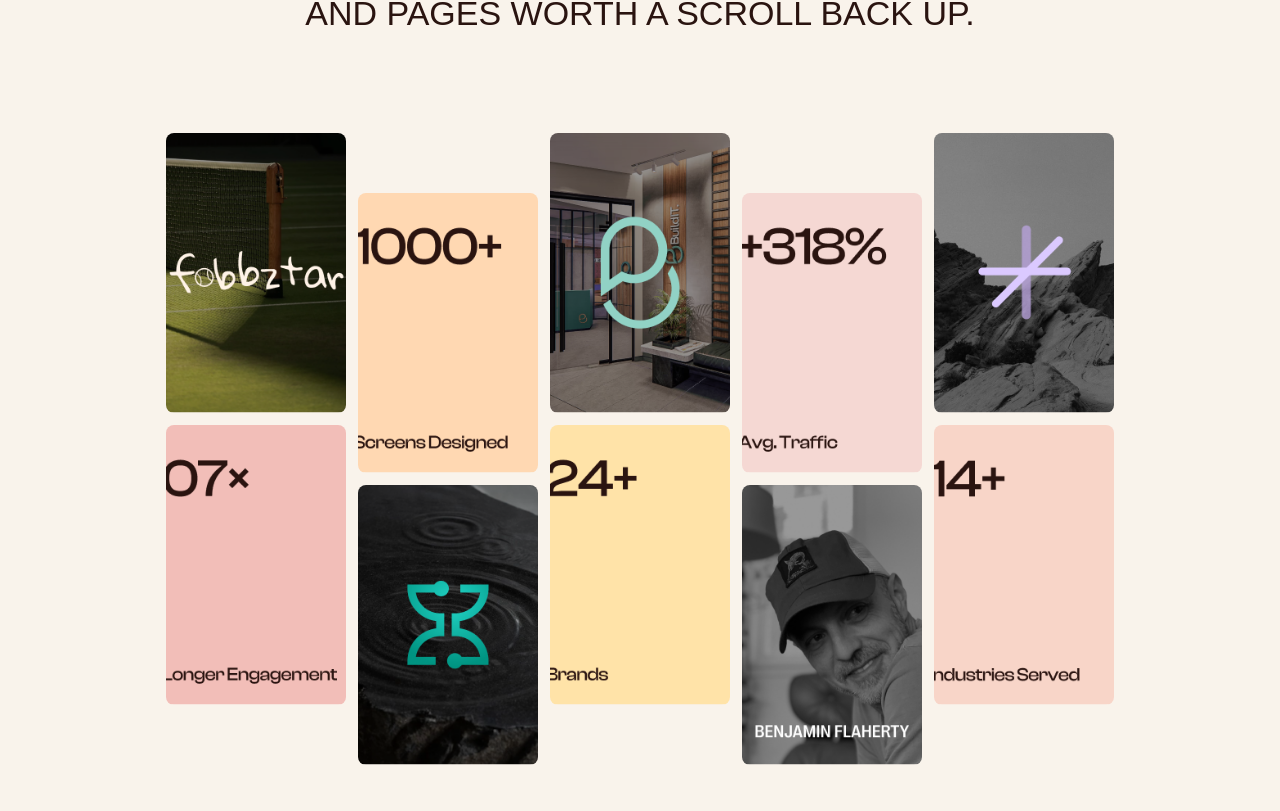
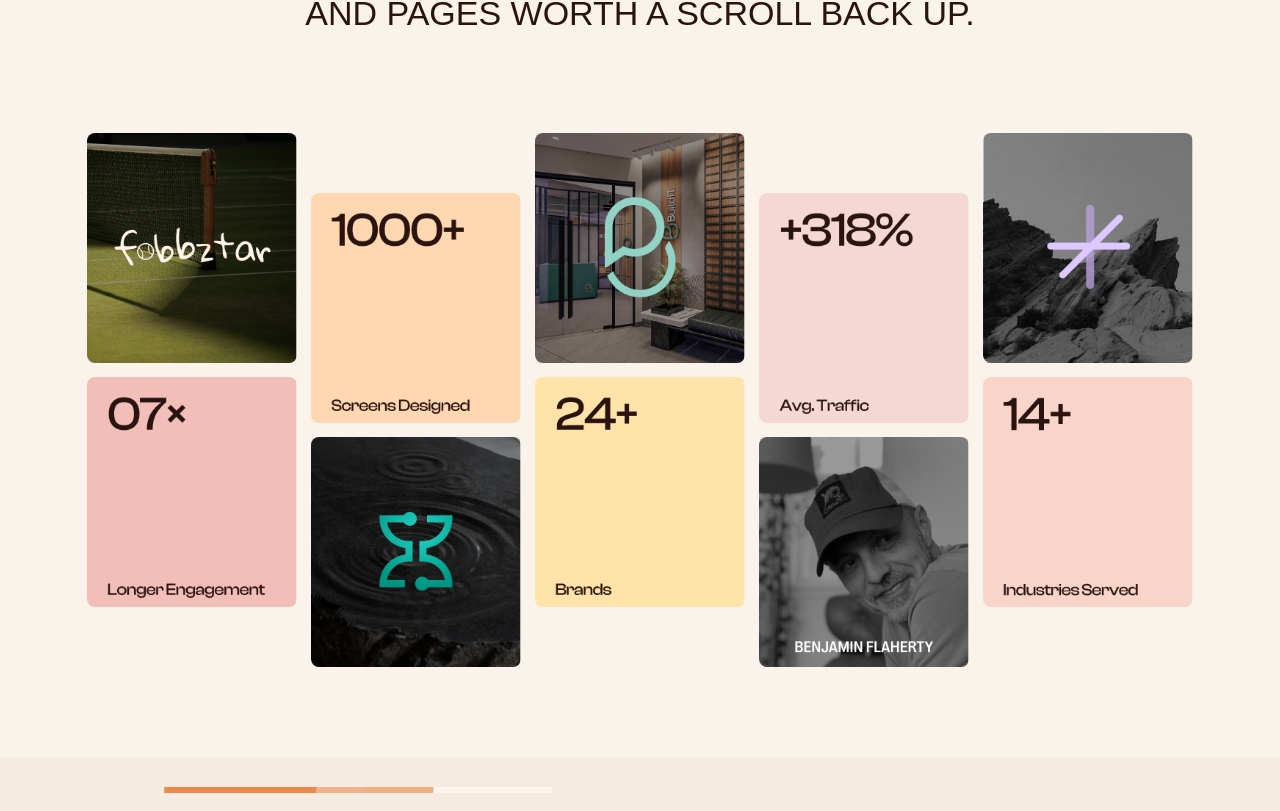
Before and after one commit to annaskhan-dev/RCHYstudio, a React (Vite) app: page / in a window 1280 px wide. Shown: the part 1749-2560 px from the top of the page. Built offline with nearby package versions, Linux system fonts and the light colour scheme.

Commit message:
adding things

```diff
--- a/src/components/work.module.css
+++ b/src/components/work.module.css
@@ -1,4 +1,4 @@
-/* --- DESKTOP STYLES (Scaled up widths and heights) --- */
+/* --- DESKTOP STYLES (Adjusted Width and Height) --- */
 .h2 {
   color: #2a1410;
   font-family: "Clash Display Medium", sans-serif;
@@ -18,12 +18,12 @@
   display: flex;
   justify-content: center;
   align-items: flex-start;
-  gap: 12px;
+  gap: 14px;
   width: fit-content;
   margin: 0 auto;
 }
 .columnTrack {
-  width: 180px; /* Increased from 130px */
+  width: 210px; /* Increased width */
   display: flex;
   flex-direction: column;
 }
@@ -34,12 +34,12 @@
 .insidecontainer {
   display: flex;
   flex-direction: column;
-  gap: 12px;
+  gap: 14px;
   width: 100%;
 }
 .insidecontainer img {
   width: 100%;
-  height: 280px; /* Increased from 200px */
+  height: 230px; /* Decreased height */
   object-fit: cover;
   border-radius: 8px;
   display: block;
```
